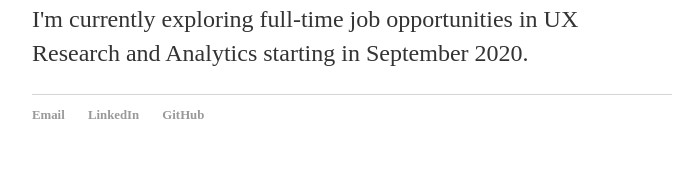
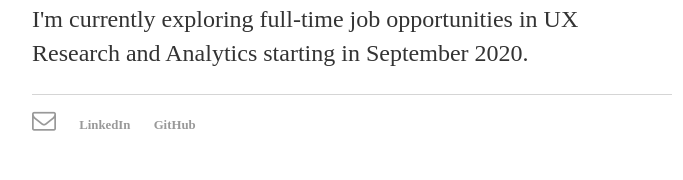
Before and after one commit to ip-jss/ip-jss.github.io, a Jekyll site: the page built from about/index.html, in a window 1280 px wide. Shown: the part 1222-1402 px from the top of the page, without its empty margins (288-971 px from the left). Built offline with Jekyll 4.4.1, drawn with Linux system fonts in a browser that asks for light colours.

Commit message:
Update default.html

```diff
--- a/_layouts/default.html
+++ b/_layouts/default.html
@@ -21,7 +21,12 @@
 			</div><!-- /.container -->
 			<footer>
 	    		<ul>
-	        		<li><a href="mailto:97jessicaip@gmail.com">Email</a></li>
+	        		<li><a href="mailto:97jessicaip@gmail.com" title="Email"> <i style="font-size:24px" class="fa">&#xf003;</i> </a></li>
+
+				<link rel="stylesheet" href="https://cdnjs.cloudflare.com/ajax/libs/font-awesome/4.7.0/css/font-awesome.min.css">
+
+
+
 				<li><a href="https://www.linkedin.com/in/jessica-ip/">LinkedIn</a></li>
 	        		<li><a href="https://github.com/ipcodes">GitHub</a></li>
 				</ul>
```
